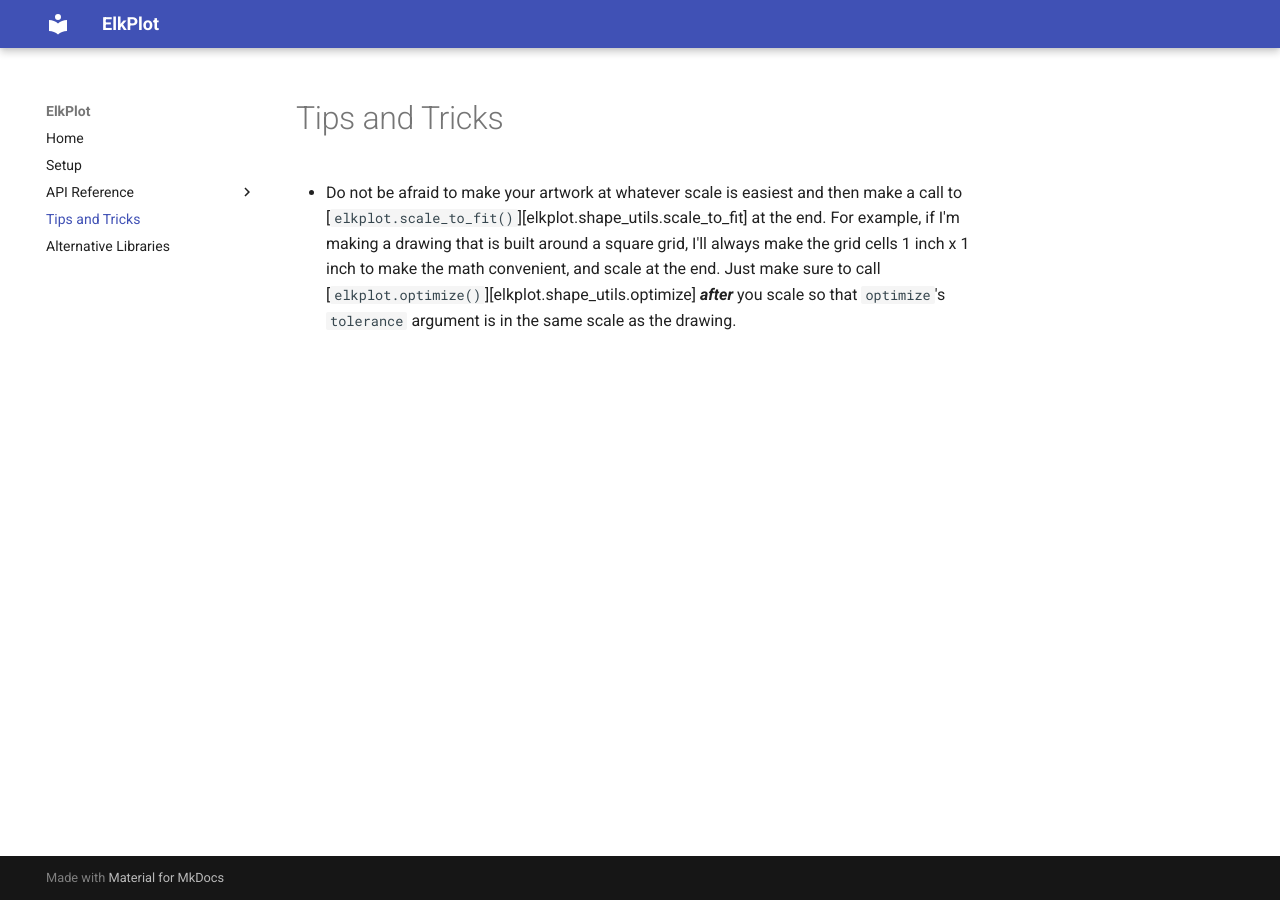
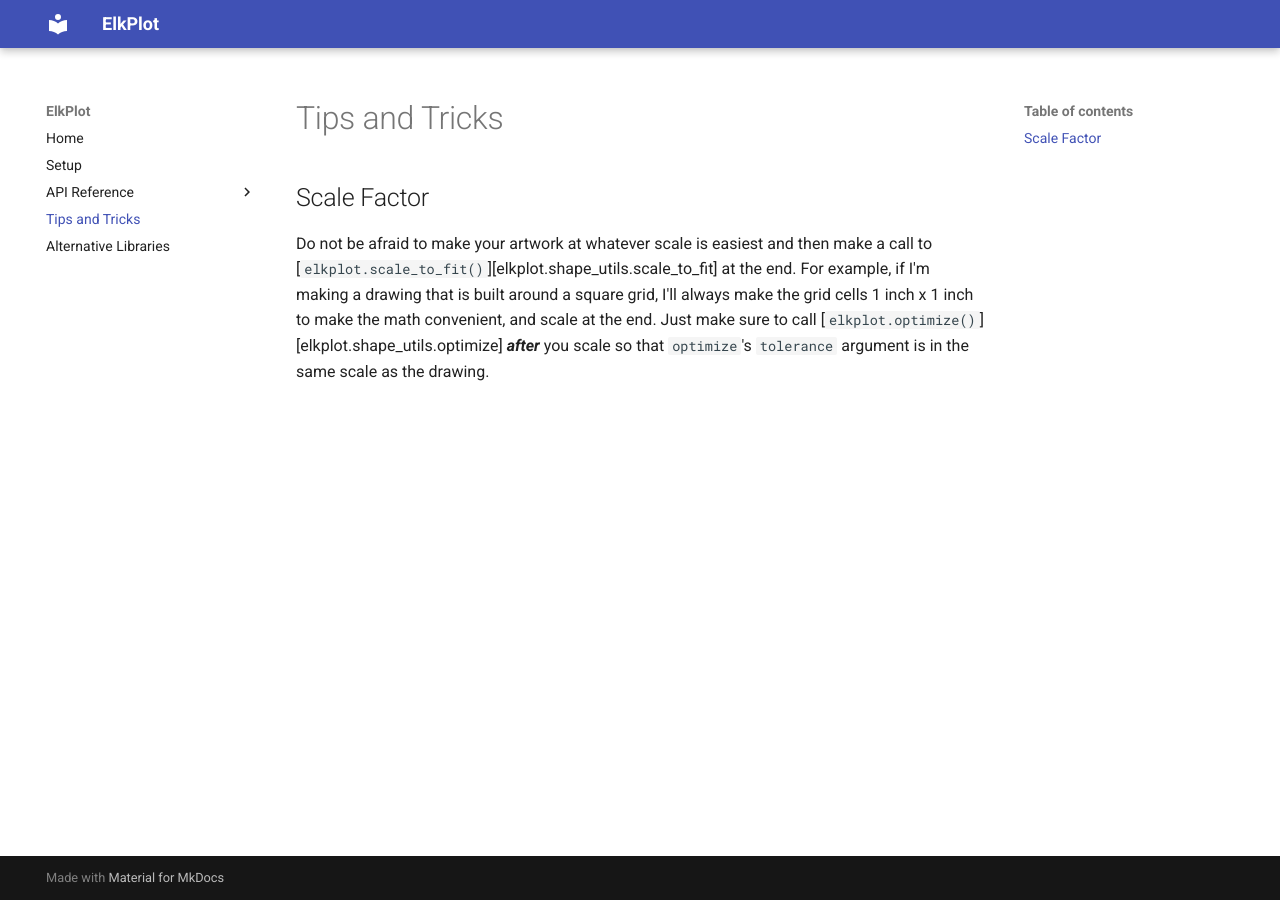
Before and after one commit to ejkaplan/elkplot, an MkDocs documentation site: the page built from docs/tips_and_tricks.md, in a window 1280 px wide. Built offline with MkDocs 1.6.1 and Material for MkDocs 9.7.7, drawn with Linux system fonts in a browser that asks for light colours.

Commit message:
add reference for text

```diff
--- a/docs/tips_and_tricks.md
+++ b/docs/tips_and_tricks.md
@@ -1 +1,3 @@
-- Do not be afraid to make your artwork at whatever scale is easiest and then make a call to [`elkplot.scale_to_fit()`][elkplot.shape_utils.scale_to_fit] at the end. For example, if I'm making a drawing that is built around a square grid, I'll always make the grid cells 1 inch x 1 inch to make the math convenient, and scale at the end. Just make sure to call [`elkplot.optimize()`][elkplot.shape_utils.optimize] **_after_** you scale so that `optimize`'s `tolerance` argument is in the same scale as the drawing.
+## Scale Factor
+
+Do not be afraid to make your artwork at whatever scale is easiest and then make a call to [`elkplot.scale_to_fit()`][elkplot.shape_utils.scale_to_fit] at the end. For example, if I'm making a drawing that is built around a square grid, I'll always make the grid cells 1 inch x 1 inch to make the math convenient, and scale at the end. Just make sure to call [`elkplot.optimize()`][elkplot.shape_utils.optimize] **_after_** you scale so that `optimize`'s `tolerance` argument is in the same scale as the drawing.
```
